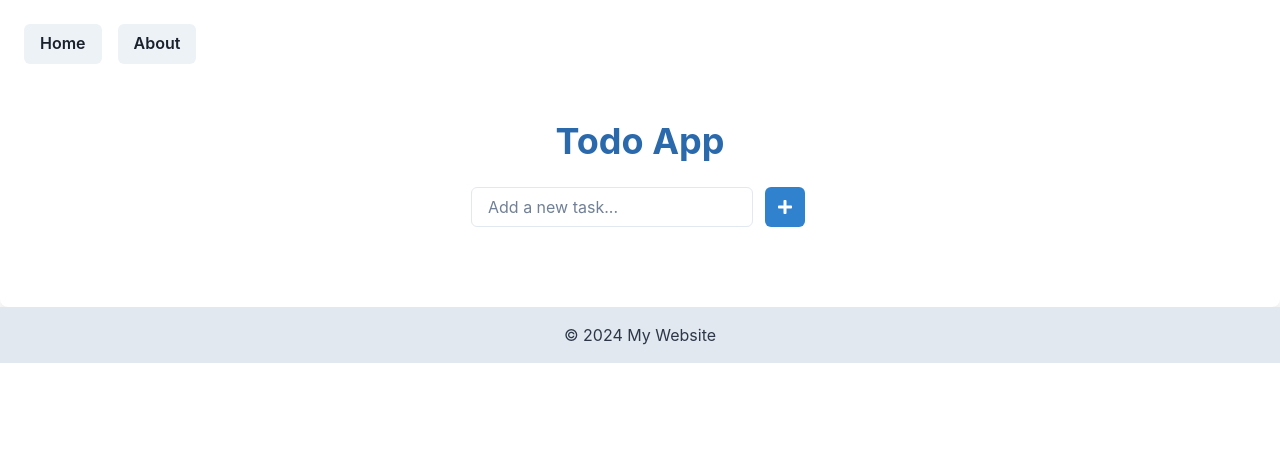
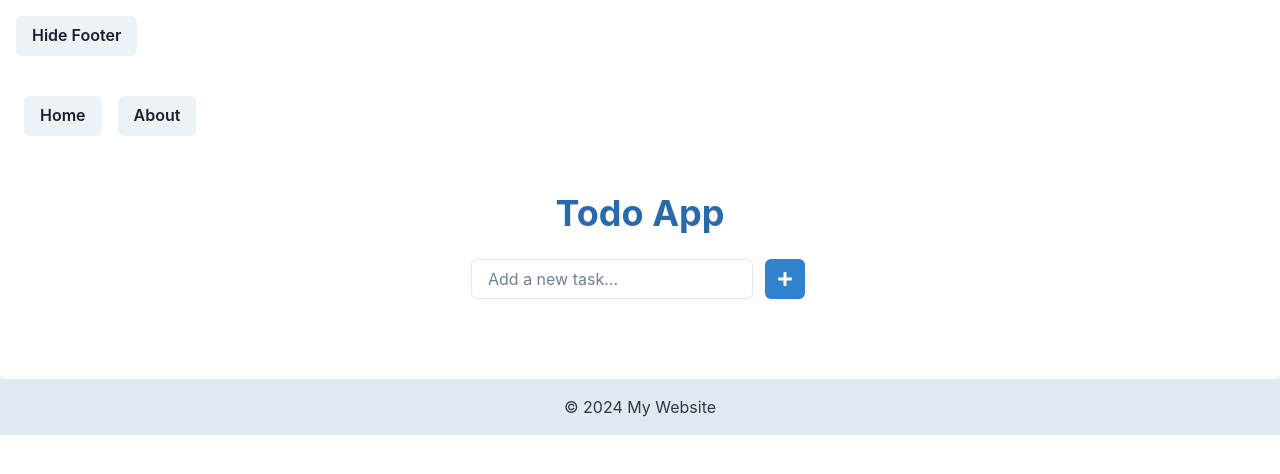
Before and after one commit to GPT-Engineer-App-Dev/fake-data-mocker, a React (Vite) app: page / in a window 1280 px wide. Shown: the top 474 px of the page. Built offline with nearby package versions, Linux system fonts and the light colour scheme.

Commit message:
Added a button to toggle the visibility of the footer in the main app layout.
Prompt: add or remove a footer

```diff
--- a/src/App.jsx
+++ b/src/App.jsx
@@ -14,7 +14,9 @@ function App() {
   return (
     <Router>
       <Box as="main" pb={8}>
-        {}
+        <Button onClick={toggleFooter} m={4}>
+          {showFooter ? "Hide" : "Show"} Footer
+        </Button>
         <Navigation />
         <Routes>
           <Route exact path="/" element={<Index />} />
```
